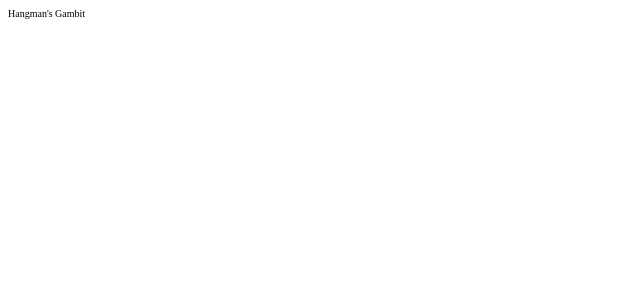
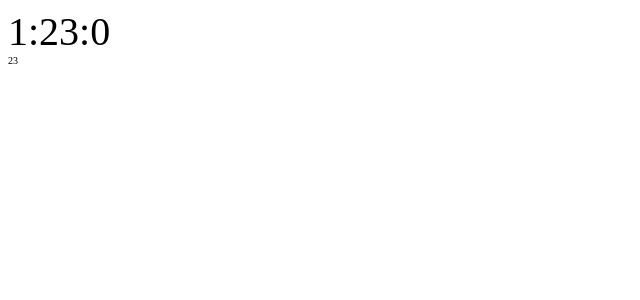
Before and after one commit to hyperspacejelly/hangmans-gambit-TS, a React (Vite) app: page / in a window 1280 px wide. Shown: the top 300 px of the page, without its empty margins (0-640 px from the left). Built offline with nearby package versions, Linux system fonts and the light colour scheme.

Commit message:
some sort of countdown timer

```diff
--- a/src/App.tsx
+++ b/src/App.tsx
@@ -1,7 +1,67 @@
+import { useEffect, useState } from "react"
+import { TimerComponent, Time } from "./Components/Timer"
+
+
+function timerUpdate(prev :Time, amount: Time) :Time{
+  let returnTime: Time = {min:0, sec:0, ms:0};
+        if (amount.min > prev.min && amount.min > 0) {
+          return returnTime;
+        } else {
+
+          returnTime.min = prev.min - amount.min;
+
+          if (amount.sec >= prev.sec && amount.sec) {
+            returnTime.sec = 59 - (amount.sec - prev.sec);
+            if (returnTime.min >= 1) {
+              returnTime.min = (prev.min - (1+ amount.min)) >= 0 ? (prev.min - (1+ amount.min)) : 0 ;
+            }
+          }else{
+            returnTime.sec = prev.sec - amount.sec;
+          }
+
+          if (amount.ms >= prev.ms && amount.ms) {
+            returnTime.ms = 999 - (amount.ms - prev.ms);
+            if (prev.min > 0 && prev.sec >= 1 && amount.ms) {
+              returnTime.sec = (prev.sec - (1+ amount.sec)) >= 0 ? (prev.sec - (1+ amount.sec)) : 0;
+            }
+          } else {
+            returnTime.ms = prev.ms - amount.ms;
+          }
+
+
+        }
+        return returnTime;
+}
+
 
 function App() {
+  const [appTimer, setAppTimer] = useState<Time>({
+    min: 1,
+    sec: 30,
+    ms: 0
+  });
+
+  const countdownRate: number = 1000;
+
+  useEffect(() => {
+    const interval = setInterval(() => {
+      const amount: Time = {
+        min: Math.floor(countdownRate / 60000),
+        sec: Math.floor(countdownRate / 1000),
+        ms: countdownRate % 1000
+      }
+
+      setAppTimer(prev => timerUpdate(prev, amount));
+    }, countdownRate);
+
+    return () => clearInterval(interval);
+  }, [appTimer])
+
   return (
-    <div>Hangman's Gambit</div>
+    <main>
+      <TimerComponent time={appTimer} />
+      <div>{`${appTimer.sec}`}</div>
+    </main>
   )
 }
 
--- /dev/null
+++ b/src/Components/Timer.tsx
@@ -0,0 +1,51 @@
+
+export interface Time {
+    min: number,
+    sec: number,
+    ms: number
+}
+
+type TimerProps = {
+    time: Time
+}
+
+export function timerCountdown(currentTime :Time, amount: Time): Time{
+    let returnTime :Time = currentTime;
+
+    if(amount.ms > returnTime.ms){
+        returnTime.ms = 1000 - (amount.ms - returnTime.ms);
+        if(returnTime.min>0 && returnTime.sec>=1){
+            returnTime.sec -=1;
+        }
+    }else{
+        returnTime.ms -= amount.ms;
+    }
+
+    if(amount.sec > returnTime.sec){
+        returnTime.sec = 60 - (amount.sec - returnTime.sec);
+        if(returnTime.min>=1){
+            returnTime.min -=1;
+        }
+    }else{
+        returnTime.sec -= amount.sec;
+    }
+
+    if(amount.min > currentTime.min){
+        returnTime.ms=0;
+        returnTime.sec=0;
+        returnTime.min=0;
+    }else{
+        returnTime.min-=amount.min;
+    }
+
+    return returnTime;
+}
+
+
+export function TimerComponent({time} :TimerProps){
+    return(
+        <div style={{fontSize:'4rem'}}>
+        {`${time.min}:${time.sec}:${time.ms}`}
+        </div>
+    );
+}
```
Also changed, not shown: src/Components/Healthbar.tsx (added), src/Components/LettersLeft.tsx (added), src/Components/PlayArea.tsx (added), src/Components/WordReveal.tsx (added).
